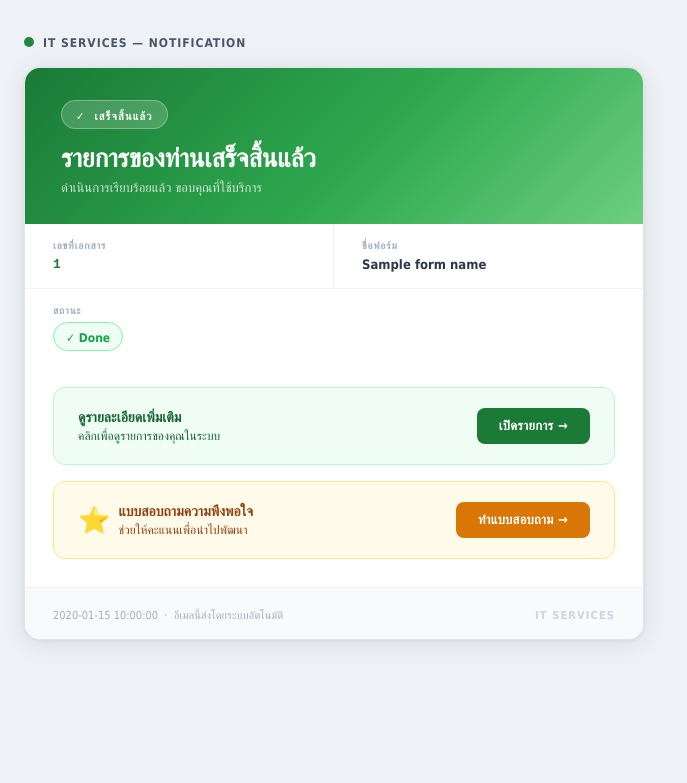
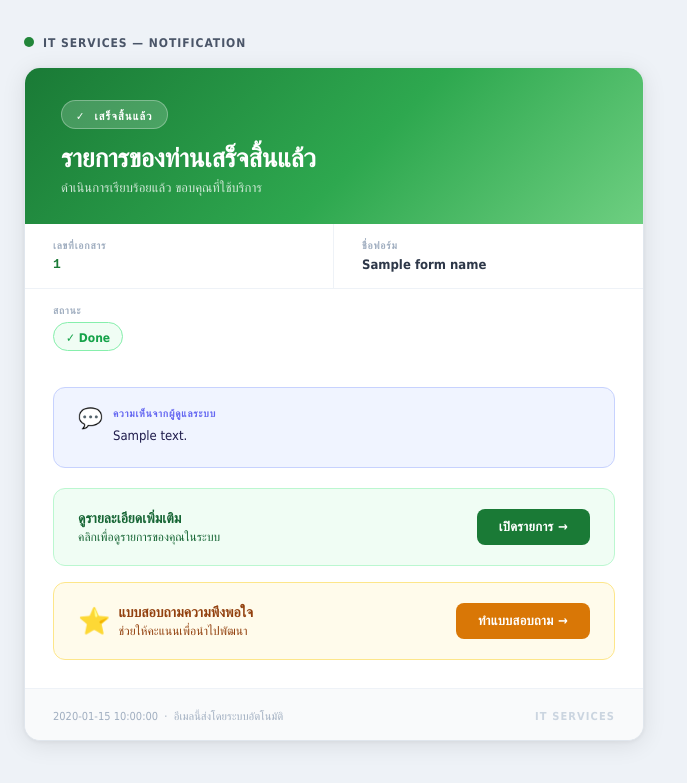
Before and after one commit to nrk16p/api-ncac, a Python web app: template templates/form_done_th.html in a window 1280 px wide. Shown: the top 783 px of the page, without its empty margins (0-687 px from the left). Run offline with Jinja, Linux system fonts and the light colour scheme; the template is opened without the code that fills it: most values are stand-ins (such as "Sample title", 1, 10 or a date in 2020).

Commit message:
Update API/EMAIL: add admin_comment and created_at to form_done_th

```diff
--- a/models/master_model.py
+++ b/models/master_model.py
@@ -129,6 +129,8 @@ class FormSubmission(Base):
     created_at = Column(DateTime, server_default=func.now(), nullable=False)
     updated_at = Column(DateTime, server_default=func.now(), onupdate=func.now(), nullable=False)
 
+    admin_comment = Column(Text, nullable=True)  # ✅ NEW
+
     form = relationship("FormMaster", back_populates="submissions")
     values = relationship("FormSubmissionValue", back_populates="submission", cascade="all, delete-orphan")
 
--- a/routes/forms/form_submission_routes.py
+++ b/routes/forms/form_submission_routes.py
@@ -411,7 +411,9 @@ def update_status(
                 body = render_form_done_th({
                     "form_id": submission.form_id,
                     "form_name": submission.form.form_name if submission.form else "",
-                    "system_url": f"https://menait-service.vercel.app/mytickets/{submission.form_id}"
+                    "system_url": f"https://menait-service.vercel.app/mytickets/{submission.form_id}",
+                    "admin_comment": submission.admin_comment or "",
+                    "created_at": submission.created_at.strftime("%d/%m/%Y %H:%M") if submission.created_at else ""
                 })
 
                 background_tasks.add_task(
@@ -560,6 +562,7 @@ def get_form(
                 .astimezone(ZoneInfo("Asia/Bangkok"))
                 if sub.created_at else None
             ),
+            "admin_comment": sub.admin_comment,
             # =============================
             # USER (CREATOR)
             # =============================
--- a/schemas/form_schema.py
+++ b/schemas/form_schema.py
@@ -135,6 +135,7 @@ class FormResponse(BaseModel):
     status_approve: str
     created_by: str
     created_at: datetime
+    admin_comment: Optional[str] = None
     firstname: str | None
     lastname: str | None
     email: str | None
--- a/templates/form_done_th.html
+++ b/templates/form_done_th.html
@@ -77,6 +77,31 @@
           </td>
         </tr>
 
+        <!-- ── ADMIN COMMENT ── -->
+        {% if admin_comment %}
+        <tr>
+          <td style="padding:20px 28px 0;">
+            <table width="100%" cellpadding="0" cellspacing="0" border="0" style="background-color:#f0f4ff; border:1px solid #c7d2fe; border-radius:12px;">
+              <tr>
+                <td style="padding:20px 24px;">
+                  <table width="100%" cellpadding="0" cellspacing="0" border="0">
+                    <tr>
+                      <td style="vertical-align:top; padding-right:10px;" width="28">
+                        <span style="font-size:20px; line-height:1;">&#128172;</span>
+                      </td>
+                      <td width="100%" style="vertical-align:top;">
+                        <div style="font-size:10px; font-weight:700; letter-spacing:0.08em; text-transform:uppercase; color:#6366f1; margin-bottom:6px;">ความเห็นจากผู้ดูแลระบบ</div>
+                        <div style="font-size:13px; color:#1e1b4b; line-height:1.6;">{{ admin_comment }}</div>
+                      </td>
+                    </tr>
+                  </table>
+                </td>
+              </tr>
+            </table>
+          </td>
+        </tr>
+        {% endif %}
+
         <!-- ── CTA BLOCK ── -->
         <tr>
           <td style="padding:20px 28px 16px;">
@@ -116,7 +141,7 @@
                         <div style="font-size:12px; color:#92400e;">ช่วยให้คะแนนเพื่อนำไปพัฒนา</div>
                       </td>
                       <td width="1" align="right" style="white-space:nowrap; padding-left:16px; vertical-align:middle;">
-                        <a href="https://shorturl.at/lBjVG" style="display:inline-block; background-color:#d97706; color:#ffffff; text-decoration:none; font-size:13px; font-weight:700; padding:10px 22px; border-radius:8px; letter-spacing:0.02em;">ทำแบบสอบถาม &rarr;</a>
+                        <a href="https://menait-service.vercel.app/survey-it/{{ form_id }}" style="display:inline-block; background-color:#d97706; color:#ffffff; text-decoration:none; font-size:13px; font-weight:700; padding:10px 22px; border-radius:8px; letter-spacing:0.02em;">ทำแบบสอบถาม &rarr;</a>
                       </td>
                     </tr>
                   </table>
```
Also changed, not shown: 1 other file.
